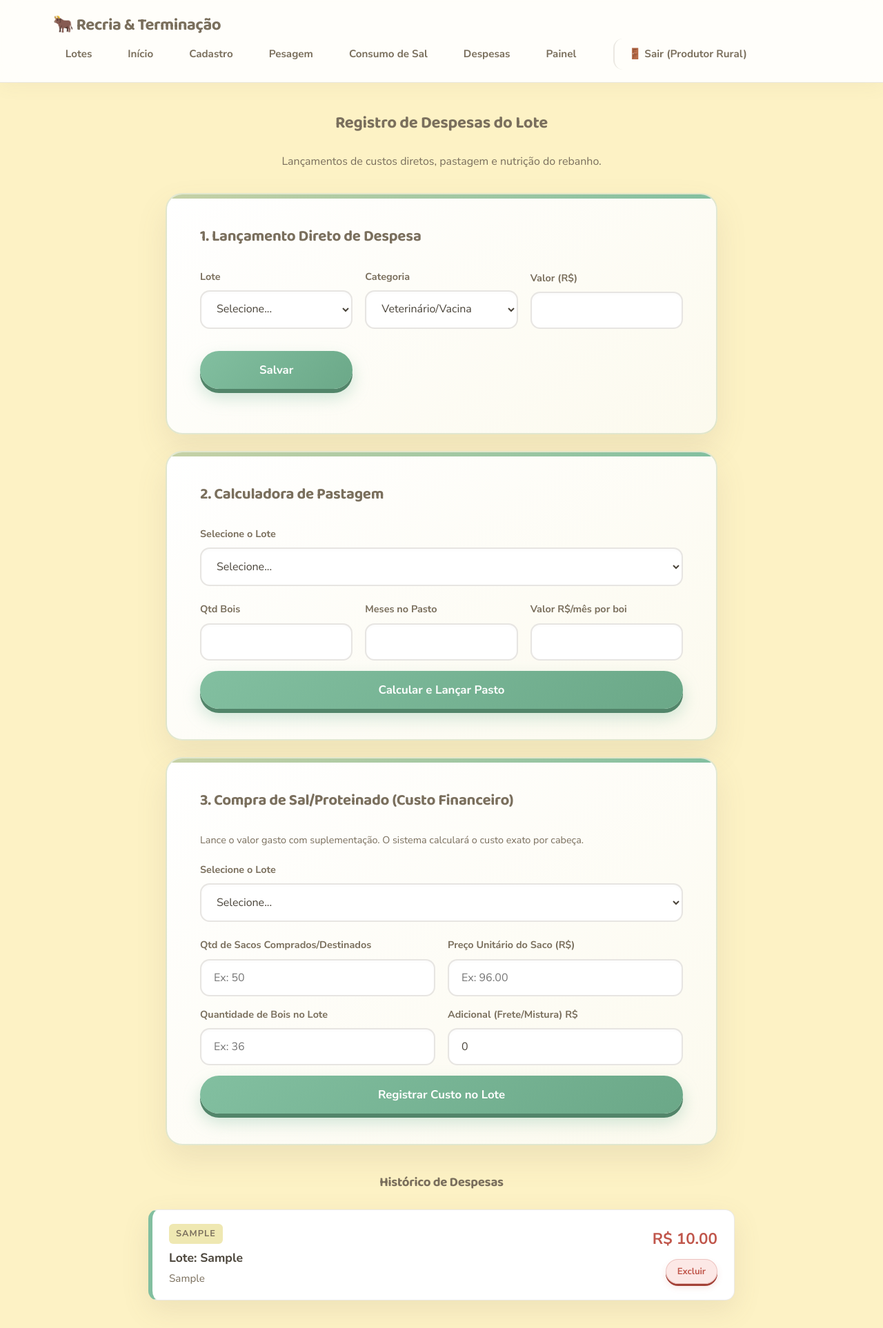
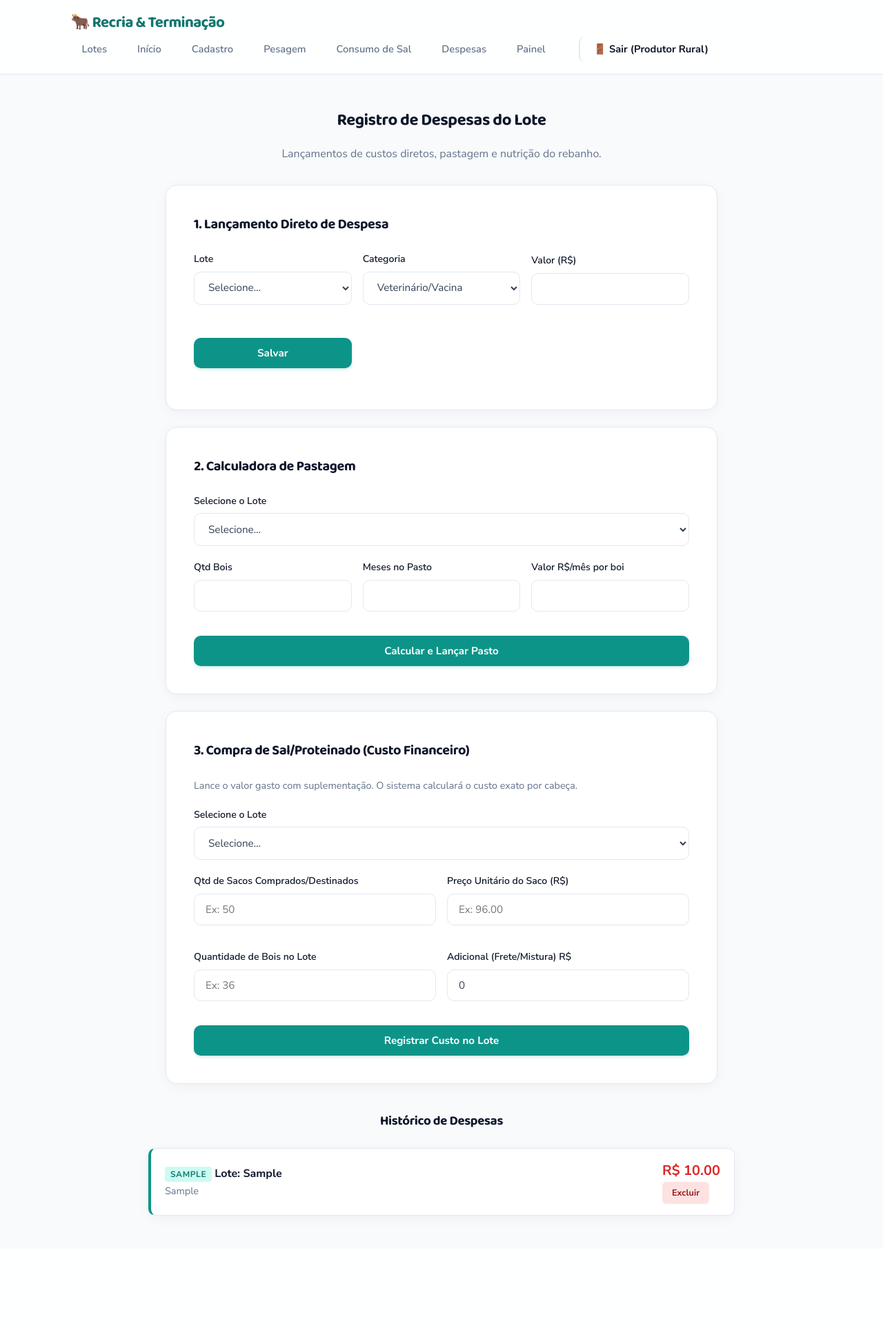
Before and after one commit to tiagosabaini/projeto-software-agro-recria-terminacao, a Flask app: page /despesas in a window 1280 px wide. Shown: the whole page at 69% size. After the commit the page ends 1764 px from the top, so only its background shows below. Run offline with Flask 3, Linux system fonts and the light colour scheme; a user stored in the database is signed in; tables that the repository leaves empty hold one stand-in row (values such as "Sample post").

Commit message:
Redesign completo da interface: estilo clean SaaS com fundo neutro

```diff
--- a/static/style.css
+++ b/static/style.css
@@ -6,31 +6,36 @@
 }
 
 :root {
-    /* Paleta Extraída e Harmonizada (Pastel & Moderno) */
-    --fundo-creme: #FDF2C5;
-    --creme-suave: #EFE8B2;
-    --verde-pastel: #C6D1A6;
-    --verde-azulado: #82BFA0;
-    --marrom-cinza: #7A6F5D;
+    /* Paleta Profissional Clean Modern & Agro Tech */
+    --fundo-principal: #F8FAFC;
+    --fundo-card: #FFFFFF;
+    --fundo-subtil: #F1F5F9;
 
-    /* Cores de Suporte e Tipografia */
-    --branco: #FFFFFF;
-    --texto: #4A443A;
-    --texto-suave: #7A6F5D;
-    --borda: rgba(122, 111, 93, 0.15);
+    /* Cores do Marca (Agro Tech) */
+    --verde-primario: #0D9488;
+    --verde-escuro: #0F766E;
+    --verde-suave: #CCFBF1;
+    --esmeralda: #10B981;
 
-    /* Métrica e Layout */
-    --raio: 24px;
-    --raio-peq: 14px;
-    --sombra-suave: 0 14px 40px rgba(122, 111, 93, 0.12);
-    --sombra-hover: 0 24px 50px rgba(122, 111, 93, 0.2);
-    --transicao: all 0.35s cubic-bezier(0.165, 0.84, 0.44, 1);
+    /* Tipografia e Neutros */
+    --texto-titulo: #0F172A;
+    --texto-corpo: #334155;
+    --texto-suave: #64748B;
+    --borda: #E2E8F0;
+    --borda-hover: #CBD5E1;
+
+    /* Métrica, Layout e Elevação */
+    --raio: 16px;
+    --raio-peq: 10px;
+    --sombra-suave: 0 4px 20px -2px rgba(15, 23, 42, 0.05);
+    --sombra-hover: 0 20px 30px -10px rgba(15, 23, 42, 0.12);
+    --transicao: all 0.25s cubic-bezier(0.4, 0, 0.2, 1);
 }
 
 body {
-    font-family: 'Nunito Sans', -apple-system, BlinkMacSystemFont, Arial, sans-serif;
-    background-color: var(--fundo-creme);
-    color: var(--texto);
+    font-family: 'Nunito Sans', -apple-system, BlinkMacSystemFont, 'Segoe UI', Roboto, sans-serif;
+    background-color: var(--fundo-principal);
+    color: var(--texto-corpo);
     line-height: 1.6;
     display: flex;
     flex-direction: column;
@@ -39,20 +44,20 @@ body {
 
 h1, h2, h3, h4 {
     font-family: 'Baloo 2', 'Nunito Sans', sans-serif;
-    color: var(--marrom-cinza);
+    color: var(--texto-titulo);
     font-weight: 700;
     text-align: center;
-    margin-bottom: 24px;
-    letter-spacing: -0.3px;
+    margin-bottom: 16px;
+    letter-spacing: -0.02em;
 }
 
-/* --- NAVBAR --- */
+/* --- NAVBAR PROFISSIONAL --- */
 .navbar {
-    background-color: rgba(255, 255, 255, 0.9);
-    backdrop-filter: blur(14px);
-    -webkit-backdrop-filter: blur(14px);
-    color: var(--marrom-cinza);
-    padding: 18px 6%;
+    background-color: rgba(255, 255, 255, 0.85);
+    backdrop-filter: blur(16px);
+    -webkit-backdrop-filter: blur(16px);
+    color: var(--texto-titulo);
+    padding: 16px 8%;
     display: flex;
     justify-content: space-between;
     align-items: center;
@@ -61,37 +66,36 @@ h1, h2, h3, h4 {
     position: sticky;
     top: 0;
     z-index: 1000;
-    box-shadow: 0 6px 24px rgba(122, 111, 93, 0.06);
+    box-shadow: 0 1px 3px 0 rgba(0, 0, 0, 0.02);
 }
 
 .navbar-marca {
     font-family: 'Baloo 2', sans-serif;
     font-weight: 800;
-    font-size: 1.5rem;
-    letter-spacing: -0.5px;
-    color: var(--marrom-cinza);
+    font-size: 1.4rem;
+    letter-spacing: -0.03em;
+    color: var(--verde-escuro);
 }
 
 .navbar-links {
     display: flex;
-    gap: 16px;
+    gap: 12px;
     align-items: center;
 }
 
 .navbar-links a {
     color: var(--texto-suave);
     text-decoration: none;
-    font-size: 0.95rem;
-    font-weight: 700;
-    padding: 10px 18px;
+    font-size: 0.92rem;
+    font-weight: 600;
+    padding: 8px 16px;
     border-radius: var(--raio-peq);
     transition: var(--transicao);
 }
 
 .navbar-links a:hover {
-    color: var(--marrom-cinza);
-    background-color: var(--creme-suave);
-    transform: translateY(-2px);
+    color: var(--verde-escuro);
+    background-color: var(--fundo-subtil);
 }
 
 /* --- MENU MOBILE --- */
@@ -99,27 +103,20 @@ button.menu-mobile-btn {
     display: none;
     width: auto;
     background-color: transparent;
-    color: var(--marrom-cinza);
+    color: var(--texto-titulo);
     border: none;
     padding: 4px 8px;
     margin: 0;
-    font-size: 2rem;
+    font-size: 1.8rem;
     box-shadow: none;
     cursor: pointer;
-}
-
-button.menu-mobile-btn:hover {
-    background-color: transparent;
-    box-shadow: none;
-    transform: none;
-    color: var(--verde-azulado);
 }
 
 /* --- CONTEÚDO --- */
 .conteudo {
     width: 100%;
     max-width: 1120px;
-    margin: 40px auto;
+    margin: 48px auto;
     padding: 0 24px;
     display: flex;
     flex-direction: column;
@@ -166,192 +168,169 @@ button.menu-mobile-btn:hover {
     width: 270px;
     flex-grow: 0;
     position: relative;
-    overflow: hidden;
 }
 
-.card-menu::before {
+.card-menu::after {
     content: '';
     position: absolute;
-    top: 0;
-    left: 0;
-    width: 100%;
-    height: 6px;
-    background: linear-gradient(90deg, var(--verde-pastel), var(--verde-azulado));
-    opacity: 0.95;
+    inset: 0;
+    border-radius: var(--raio);
+    border: 2px solid transparent;
+    transition: var(--transicao);
+    pointer-events: none;
 }
 
 .card-menu:hover {
-    transform: translateY(-8px) scale(1.02);
+    transform: translateY(-4px);
     box-shadow: var(--sombra-hover);
-    border-color: var(--verde-azulado);
+    border-color: transparent;
+}
+
+.card-menu:hover::after {
+    border-color: var(--verde-primario);
 }
 
 .card-menu .icone {
-    font-size: 2.8rem;
+    font-size: 2.5rem;
     margin-bottom: 16px;
-    transition: transform 0.3s cubic-bezier(0.34, 1.56, 0.64, 1);
+    background-color: var(--fundo-subtil);
+    width: 64px;
+    height: 64px;
+    display: flex;
+    align-items: center;
+    justify-content: center;
+    border-radius: 12px;
+    transition: var(--transicao);
 }
 
 .card-menu:hover .icone {
-    transform: scale(1.15) rotate(4deg);
+    background-color: var(--verde-suave);
+    transform: scale(1.08);
 }
 
 .card-menu h3 {
-    margin: 0 0 10px 0;
-    font-size: 1.3rem;
-    color: var(--marrom-cinza);
+    margin: 0 0 8px 0;
+    font-size: 1.15rem;
+    color: var(--texto-titulo);
 }
 
 .card-menu p {
-    font-size: 0.95rem;
+    font-size: 0.9rem;
     color: var(--texto-suave);
     margin: 0;
+    line-height: 1.5;
 }
 
-/* ================================================================= *
- * FORMULÁRIOS (CAIXA SUPREMA E MODERNA - ÉPICA PARA COMPETIÇÃO)
- * ================================================================= */
+/* --- FORMULÁRIOS CLEAN --- */
 .form-caixa {
-    background: linear-gradient(145deg, #FFFFFF 0%, #FCFAEE 100%);
-    border: 2px solid rgba(198, 209, 166, 0.5);
+    background-color: var(--fundo-card);
+    border: 1px solid var(--borda);
     border-radius: var(--raio);
-    padding: 44px 48px;
+    padding: 40px;
     width: 100%;
-    max-width: 640px;
+    max-width: 620px;
     margin: 0 auto 32px auto;
-    box-shadow:
-        0 20px 45px rgba(122, 111, 93, 0.12),
-        inset 0 1px 0 rgba(255, 255, 255, 1);
-    backdrop-filter: blur(12px);
-    position: relative;
-    overflow: hidden;
-}
-
-/* Detalhe de luz decorativa superior no formulário */
-.form-caixa::before {
-    content: '';
-    position: absolute;
-    top: 0;
-    left: 0;
-    width: 100%;
-    height: 6px;
-    background: linear-gradient(90deg, var(--verde-pastel), var(--verde-azulado));
+    box-shadow: var(--sombra-suave);
 }
 
 .form-caixa h3 {
-    margin-bottom: 28px;
-    font-size: 1.4rem;
+    margin-bottom: 24px;
+    font-size: 1.25rem;
     text-align: left;
-    color: var(--marrom-cinza);
+    color: var(--texto-titulo);
 }
 
 .campo {
-    margin-bottom: 22px;
+    margin-bottom: 20px;
     width: 100%;
 }
 
 .campo label {
     display: block;
-    margin-bottom: 8px;
-    font-weight: 700;
-    font-size: 0.9rem;
-    color: var(--marrom-cinza);
+    margin-bottom: 6px;
+    font-weight: 600;
+    font-size: 0.88rem;
+    color: var(--texto-titulo);
 }
 
 .campo input,
 .campo select {
     width: 100%;
-    padding: 14px 18px;
-    border: 2px solid rgba(122, 111, 93, 0.18);
+    padding: 12px 16px;
+    border: 1px solid var(--borda);
     border-radius: var(--raio-peq);
-    font-size: 1rem;
-    font-family: 'Nunito Sans', sans-serif;
+    font-size: 0.95rem;
+    font-family: inherit;
     background-color: #FFFFFF;
     transition: var(--transicao);
-    color: var(--texto);
-    box-shadow: inset 0 2px 4px rgba(0, 0, 0, 0.02);
+    color: var(--texto-corpo);
 }
 
 .campo input:focus,
 .campo select:focus {
     outline: none;
-    border-color: var(--verde-azulado);
-    background-color: #FFFFFF;
-    box-shadow:
-        0 0 0 5px rgba(130, 191, 160, 0.2),
-        inset 0 2px 4px rgba(0, 0, 0, 0.01);
+    border-color: var(--verde-primario);
+    box-shadow: 0 0 0 3px rgba(13, 148, 136, 0.15);
 }
 
 .form-linha {
     display: grid;
     grid-template-columns: repeat(auto-fit, minmax(180px, 1fr));
-    gap: 18px;
+    gap: 16px;
     align-items: end;
 }
 
-.form-linha .campo {
-    margin-bottom: 0;
-}
-
-/* ================================================================= *
- * BOTÕES 3D ÉPICOS E SOFISTICADOS
- * ================================================================= */
+/* --- BOTÕES MODERNOS --- */
 button,
 .botao {
-    background: linear-gradient(135deg, var(--verde-azulado) 0%, #6BA888 100%);
-    color: var(--branco);
+    background-color: var(--verde-primario);
+    color: #FFFFFF;
     border: none;
-    padding: 16px 32px;
-    border-radius: 999px;
-    font-size: 1.05rem;
-    font-weight: 800;
-    font-family: 'Nunito Sans', sans-serif;
+    padding: 12px 24px;
+    border-radius: var(--raio-peq);
+    font-size: 0.95rem;
+    font-weight: 700;
+    font-family: inherit;
     cursor: pointer;
     display: inline-flex;
     justify-content: center;
     align-items: center;
     text-decoration: none;
     width: 100%;
-    margin-top: 14px;
-
-    /* Sombra 3D profunda e marcante */
-    box-shadow: 0 6px 0 #52856A, 0 12px 25px rgba(130, 191, 160, 0.4);
-    transition: all 0.15s ease-in-out;
+    margin-top: 12px;
+    transition: var(--transicao);
+    box-shadow: 0 2px 4px rgba(13, 148, 136, 0.2);
 }
 
 .botao {
     width: auto;
 }
 
-.form-linha button {
-    width: auto;
-}
-
 button:hover,
 .botao:hover {
-    transform: translateY(-3px);
-    box-shadow: 0 9px 0 #52856A, 0 16px 30px rgba(130, 191, 160, 0.5);
-    filter: brightness(1.05);
+    background-color: var(--verde-escuro);
+    transform: translateY(-1px);
+    box-shadow: 0 4px 12px rgba(13, 148, 136, 0.3);
 }
 
 button:active,
 .botao:active {
-    transform: translateY(3px);
-    box-shadow: 0 2px 0 #52856A, 0 5px 12px rgba(130, 191, 160, 0.3);
+    transform: translateY(0);
 }
 
 .voltar {
-    display: inline-block;
-    margin-top: 28px;
-    color: var(--marrom-cinza);
+    display: inline-flex;
+    align-items: center;
+    gap: 6px;
+    margin-top: 24px;
+    color: var(--texto-suave);
     text-decoration: none;
-    font-weight: 700;
+    font-weight: 600;
     transition: var(--transicao);
 }
 
 .voltar:hover {
-    color: var(--verde-azulado);
-    transform: translateX(-4px);
+    color: var(--verde-primario);
 }
 
 /* --- TABELAS --- */
@@ -388,20 +366,13 @@ tr:last-child td {
 }
 
 tr:hover td {
-    background-color: #FAF8EE;
+    background-color: #F8FAFC;
 }
 
 .grupo-botoes-tabela {
     display: flex;
     gap: 8px;
     align-items: center;
-    flex-wrap: wrap;
-}
-
-.form-excluir {
-    margin: 0;
-    padding: 0;
-    display: inline-flex;
 }
 
 /* --- BOTOES TABELA --- */
@@ -410,68 +381,51 @@ a.btn-tabela-secundario,
 button.btn-tabela-excluir {
     width: auto !important;
     margin: 0 !important;
-    height: 36px;
-    padding: 0 16px;
-    font-size: 0.82rem;
-    font-weight: 800;
-    border-radius: 999px;
+    height: 32px;
+    padding: 0 14px;
+    font-size: 0.8rem;
+    font-weight: 700;
+    border-radius: 6px;
     display: inline-flex;
     align-items: center;
     justify-content: center;
     text-decoration: none;
     cursor: pointer;
     transition: var(--transicao);
+    box-shadow: none;
 }
 
 a.btn-tabela {
-    background: linear-gradient(135deg, var(--verde-azulado) 0%, #6BA888 100%);
-    color: var(--branco);
-    box-shadow: 0 3px 0 #52856A, 0 5px 12px rgba(130, 191, 160, 0.25);
+    background-color: var(--verde-suave);
+    color: var(--verde-escuro);
 }
 
 a.btn-tabela-secundario {
-    background: linear-gradient(135deg, var(--creme-suave) 0%, #dcd39b 100%);
-    color: var(--marrom-cinza);
-    box-shadow: 0 3px 0 #bdae6e, 0 5px 10px rgba(122, 111, 93, 0.1);
+    background-color: var(--fundo-subtil);
+    color: var(--texto-corpo);
 }
 
 button.btn-tabela-excluir {
-    background: linear-gradient(135deg, #FCE8E6 100%, #f7cfcc 100%);
-    color: #C0564B;
-    border: 1px solid rgba(192, 86, 75, 0.25);
-    box-shadow: 0 3px 0 #a34137, 0 5px 10px rgba(192, 86, 75, 0.15);
+    background-color: #FEE2E2;
+    color: #991B1B;
+    border: none;
 }
 
 a.btn-tabela:hover {
-    transform: translateY(-2px);
-    box-shadow: 0 5px 0 #52856A, 0 7px 15px rgba(130, 191, 160, 0.35);
-}
-a.btn-tabela:active {
-    transform: translateY(2px);
-    box-shadow: 0 1px 0 #52856A;
+    background-color: var(--verde-primario);
+    color: #FFFFFF;
 }
 
 a.btn-tabela-secundario:hover {
-    transform: translateY(-2px);
-    box-shadow: 0 5px 0 #bdae6e, 0 7px 12px rgba(122, 111, 93, 0.15);
-}
-a.btn-tabela-secundario:active {
-    transform: translateY(2px);
-    box-shadow: 0 1px 0 #bdae6e;
+    background-color: #E2E8F0;
 }
 
 button.btn-tabela-excluir:hover {
-    background: linear-gradient(135deg, #C0564B 0%, #a34137 100%);
-    color: var(--branco);
-    transform: translateY(-2px);
-    box-shadow: 0 5px 0 #782e27, 0 7px 15px rgba(192, 86, 75, 0.3);
-}
-button.btn-tabela-excluir:active {
-    transform: translateY(2px);
-    box-shadow: 0 1px 0 #782e27;
+    background-color: #EF4444;
+    color: #FFFFFF;
 }
 
-/* --- LISTA DE DESPESAS (CARDS) --- */
+/* --- LISTA DE DESPESAS --- */
 .container-historico {
     max-width: 850px;
     margin: 0 auto;
@@ -481,15 +435,15 @@ button.btn-tabela-excluir:active {
 .lista-despesas {
     display: flex;
     flex-direction: column;
-    gap: 16px;
+    gap: 12px;
 }
 
 .card-despesa {
-    background-color: var(--branco);
+    background-color: var(--fundo-card);
     border: 1px solid var(--borda);
-    border-left: 6px solid var(--verde-azulado);
+    border-left: 4px solid var(--verde-primario);
     border-radius: var(--raio-peq);
-    padding: 20px 24px;
+    padding: 16px 20px;
     display: flex;
     justify-content: space-between;
     align-items: center;
@@ -498,117 +452,44 @@ button.btn-tabela-excluir:active {
 }
 
 .card-despesa:hover {
-    transform: translateX(4px);
+    border-color: var(--borda-hover);
+    border-left-color: var(--verde-escuro);
     box-shadow: var(--sombra-hover);
 }
 
-.despesa-info {
-    display: flex;
-    flex-direction: column;
-    gap: 6px;
-}
-
 .despesa-categoria {
-    font-size: 0.8rem;
+    font-size: 0.75rem;
     text-transform: uppercase;
-    letter-spacing: 1px;
-    font-weight: 800;
-    color: var(--marrom-cinza);
-    background-color: var(--creme-suave);
-    padding: 4px 10px;
-    border-radius: 6px;
+    letter-spacing: 0.05em;
+    font-weight: 700;
+    color: var(--verde-escuro);
+    background-color: var(--verde-suave);
+    padding: 3px 8px;
+    border-radius: 4px;
     align-self: flex-start;
 }
 
 .despesa-lote {
-    font-size: 1.1rem;
-    color: var(--texto);
+    font-size: 1rem;
+    color: var(--texto-titulo);
     font-weight: 700;
 }
 
 .despesa-detalhes {
-    font-size: 0.95rem;
+    font-size: 0.9rem;
     color: var(--texto-suave);
     margin: 0;
-    line-height: 1.4;
-}
-
-.despesa-acao {
-    display: flex;
-    flex-direction: column;
-    align-items: flex-end;
-    gap: 12px;
-    min-width: 120px;
 }
 
 .despesa-valor {
-    font-size: 1.4rem;
-    color: #C0564B;
-    font-weight: 800;
-}
-
-/* --- PAINEL FINANCEIRO --- */
-.painel-comparativo {
-    display: grid;
-    grid-template-columns: repeat(auto-fit, minmax(280px, 1fr));
-    gap: 24px;
-    width: 100%;
-    margin-top: 24px;
-}
-
-.card {
-    border: 1px solid var(--borda);
-    padding: 28px;
-    border-radius: var(--raio);
-    background-color: var(--branco);
-    box-shadow: var(--sombra-suave);
-    display: flex;
-    flex-direction: column;
-}
-
-.card h4 {
-    margin-top: 0;
-    text-align: left;
-    color: var(--marrom-cinza);
-    border-bottom: 2px solid var(--fundo-creme);
-    padding-bottom: 12px;
-    margin-bottom: 16px;
-}
-
-.card p {
-    display: flex;
-    justify-content: space-between;
-    margin-bottom: 10px;
-}
-
-.alerta-verde,
-.alerta-vermelho {
-    width: 100%;
-    padding: 16px 24px;
-    margin-top: 24px;
+    font-size: 1.25rem;
+    color: #DC2626;
     font-weight: 700;
-    border-radius: var(--raio-peq);
-    display: flex;
-    align-items: center;
-    gap: 12px;
-}
-
-.alerta-verde {
-    background-color: rgba(130, 191, 160, 0.15);
-    color: var(--marrom-cinza);
-    border: 1px solid var(--verde-azulado);
-}
-
-.alerta-vermelho {
-    background-color: #FCE8E6;
-    color: #C0564B;
-    border: 1px solid rgba(192, 86, 75, 0.3);
 }
 
 /* --- RESPONSIVIDADE (MOBILE) --- */
 @media (max-width: 768px) {
     .navbar {
-        justify-content: space-between;
         padding: 16px 20px;
     }
 
```
Also changed, not shown: other parts of static/style.css (+23 -40 lines).
